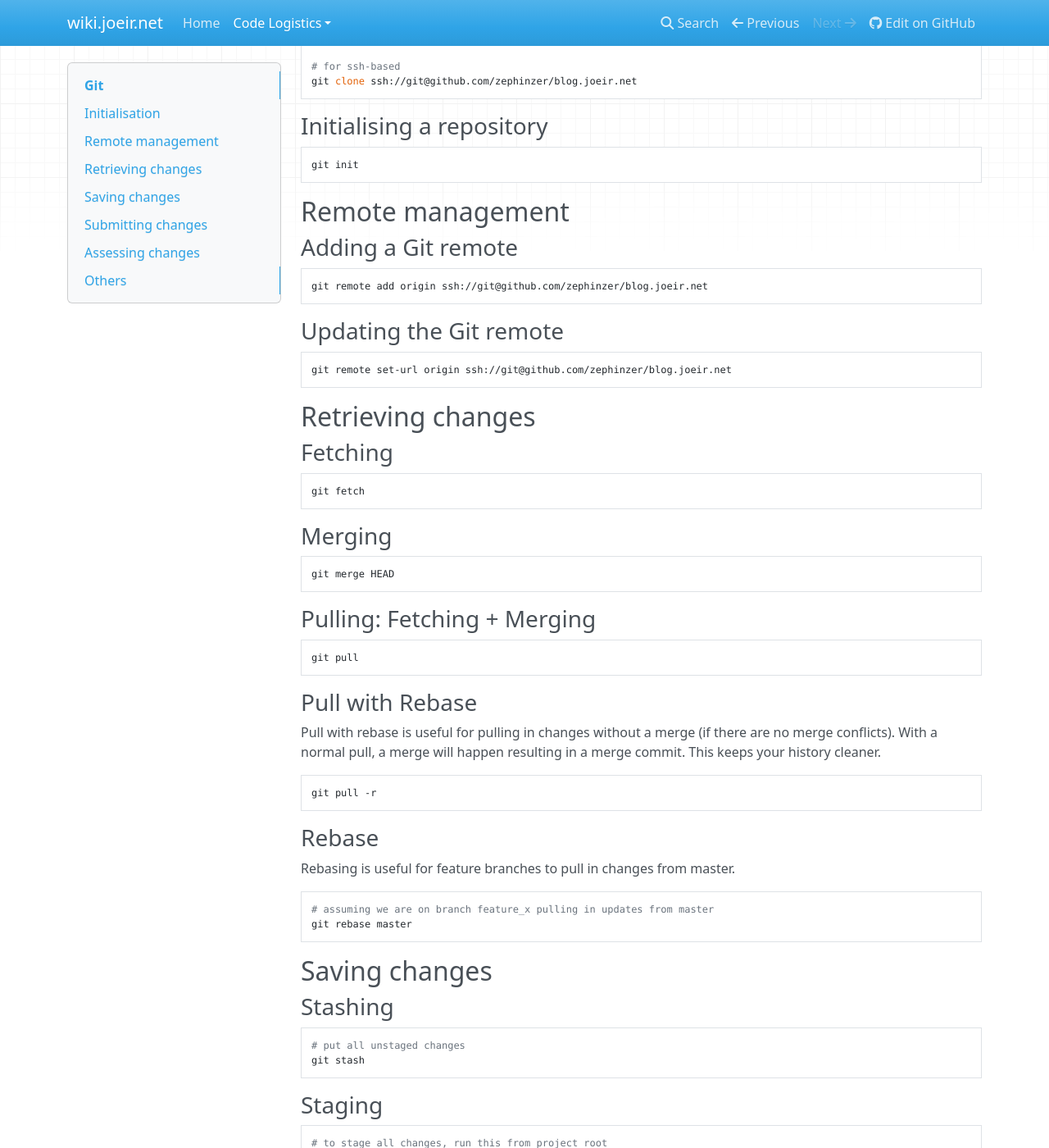
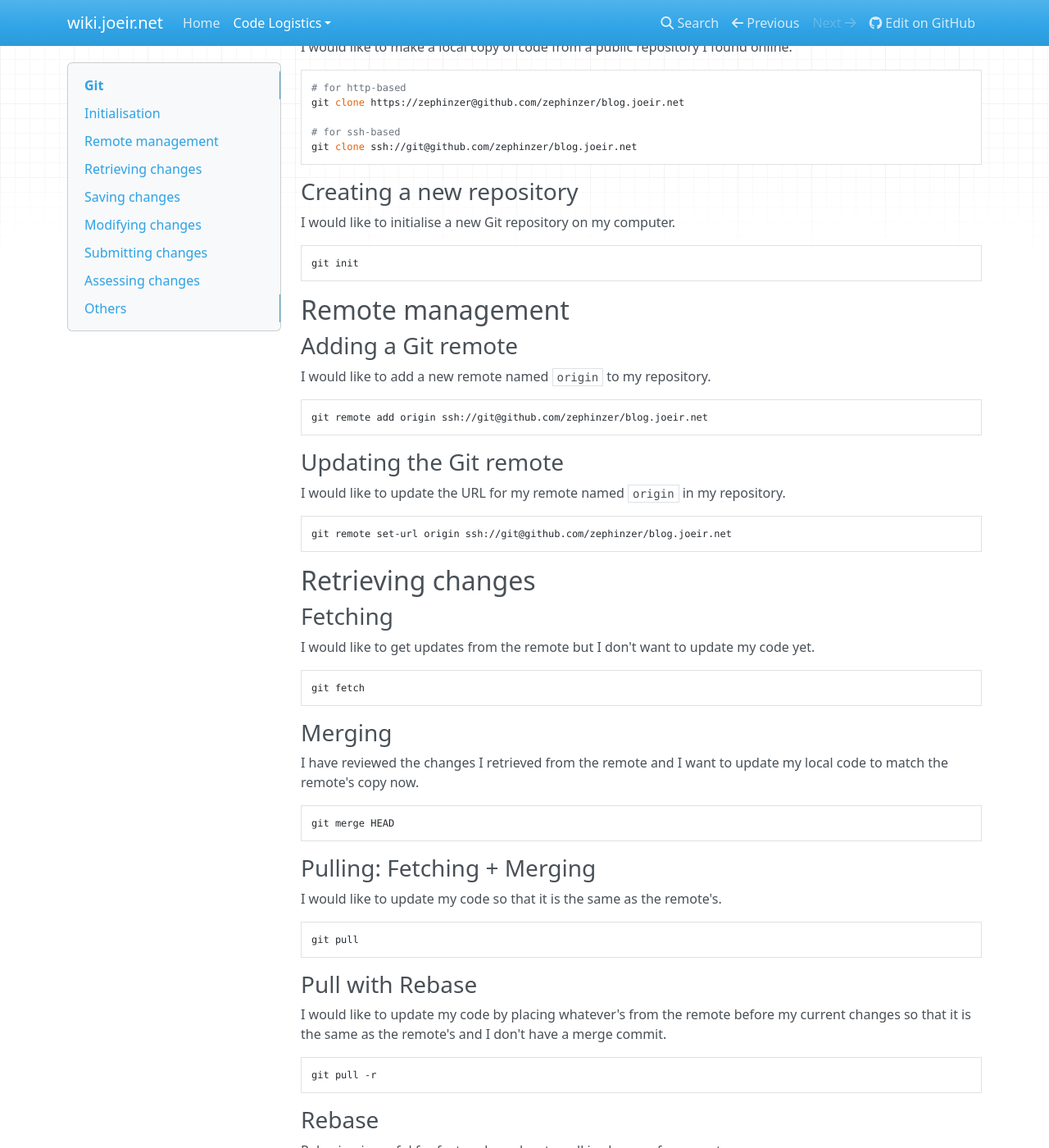
Before and after one commit to zephinzer/wiki.joeir.net, an MkDocs documentation site: the page built from docs/code-logistics/git-101.md, in a window 1280 px wide and 1400 px high, scrolled down 217 px. Shown: the whole window at 82% size. Built offline with MkDocs 1.6.1, drawn with Linux system fonts in a browser that asks for light colours; nearby versions of some CDN libraries; some of the changed text lies outside the part shown.

Commit message:
added squash and uncommit

````diff
--- a/docs/code-logistics/git-101.md
+++ b/docs/code-logistics/git-101.md
@@ -1,8 +1,12 @@
 # Git
+
+Git is a source control management tool that helps to keep track of changes made to a code base.
 
 ## Initialisation
 
 ### Cloning a repository
+
+I would like to make a local copy of code from a public repository I found online.
 
 ```sh
 # for http-based
@@ -12,7 +16,9 @@
 git clone ssh://git@github.com/zephinzer/blog.joeir.net
 ```
 
-### Initialising a repository
+### Creating a new repository
+
+I would like to initialise a new Git repository on my computer.
 
 ```sh
 git init
@@ -22,11 +28,15 @@
 
 ### Adding a Git remote
 
+I would like to add a new remote named `origin` to my repository.
+
 ```sh
 git remote add origin ssh://git@github.com/zephinzer/blog.joeir.net
 ```
 
 ### Updating the Git remote
+
+I would like to update the URL for my remote named `origin` in my repository.
 
 ```sh
 git remote set-url origin ssh://git@github.com/zephinzer/blog.joeir.net
@@ -36,11 +46,15 @@
 
 ### Fetching
 
+I would like to get updates from the remote but I don't want to update my code yet.
+
 ```sh
 git fetch
 ```
 
 ### Merging
+
+I have reviewed the changes I retrieved from the remote and I want to update my local code to match the remote's copy now.
 
 ```sh
 git merge HEAD
@@ -48,13 +62,15 @@
 
 ### Pulling: Fetching + Merging
 
+I would like to update my code so that it is the same as the remote's.
+
 ```sh
 git pull
 ```
 
 ### Pull with Rebase
 
-Pull with rebase is useful for pulling in changes without a merge (if there are no merge conflicts). With a normal pull, a merge will happen resulting in a merge commit. This keeps your history cleaner.
+I would like to update my code by placing whatever's from the remote before my current changes so that it is the same as the remote's and I don't have a merge commit.
 
 ```sh
 git pull -r
@@ -99,6 +115,43 @@
 ```sh
 git commit --allow-empty 'some message'
 ```
+
+## Modifying changes
+
+### Adding a file to a previous commit
+
+I forgot to run `git add` on a file that should be in the previous commit.
+
+```sh
+# stage the missing file first
+git add ./path/to/missed/file;
+
+# this will add the staged file to the previous commit
+git commit --amend
+```
+
+### Squash commit
+
+- I have made 5 commits and I would like to compress them into a single commit so my Git history is cleaner.
+
+```sh
+# indicate `p` or `pick` for the head commit, and `s` or `squash` for the rest
+git rebase -i HEAD~5
+```
+
+### Uncommit last commit
+
+- I would like to reverse the last commit but leave changes I made intact
+
+```sh
+# this will leave the committed files as staged
+git reset --soft HEAD^
+
+# this will also unstage all changes
+git reset HEAD^
+```
+
+###
 
 ## Submitting changes
 
--- a/mkdocs.yml
+++ b/mkdocs.yml
@@ -7,3 +7,6 @@
   - Home: ./index.md
   - Code Logistics:
       - Git 101: ./code-logistics/git-101.md
+theme: mkdocs
+markdown_extensions:
+  - admonition
````
Also changed, not shown: 1 other file.
